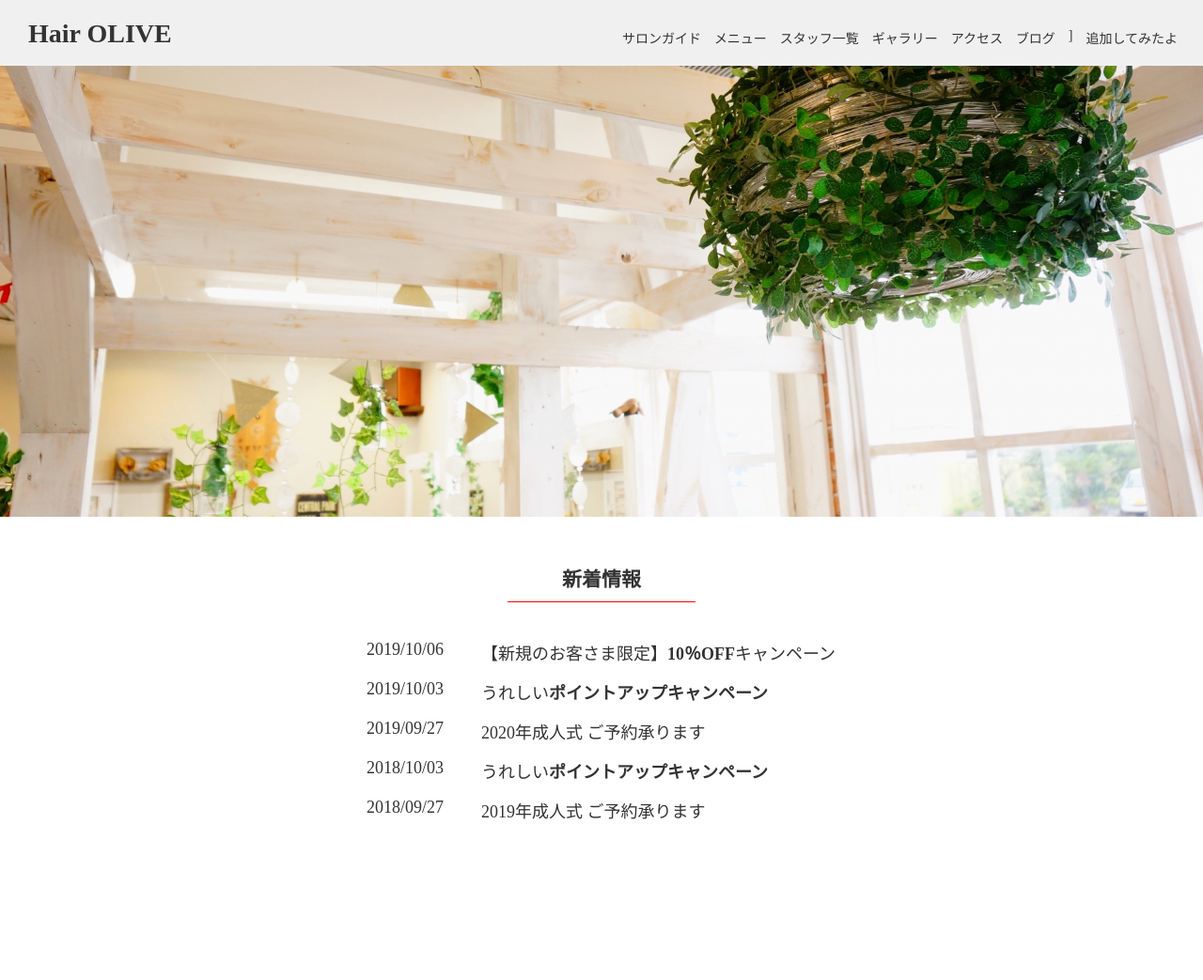
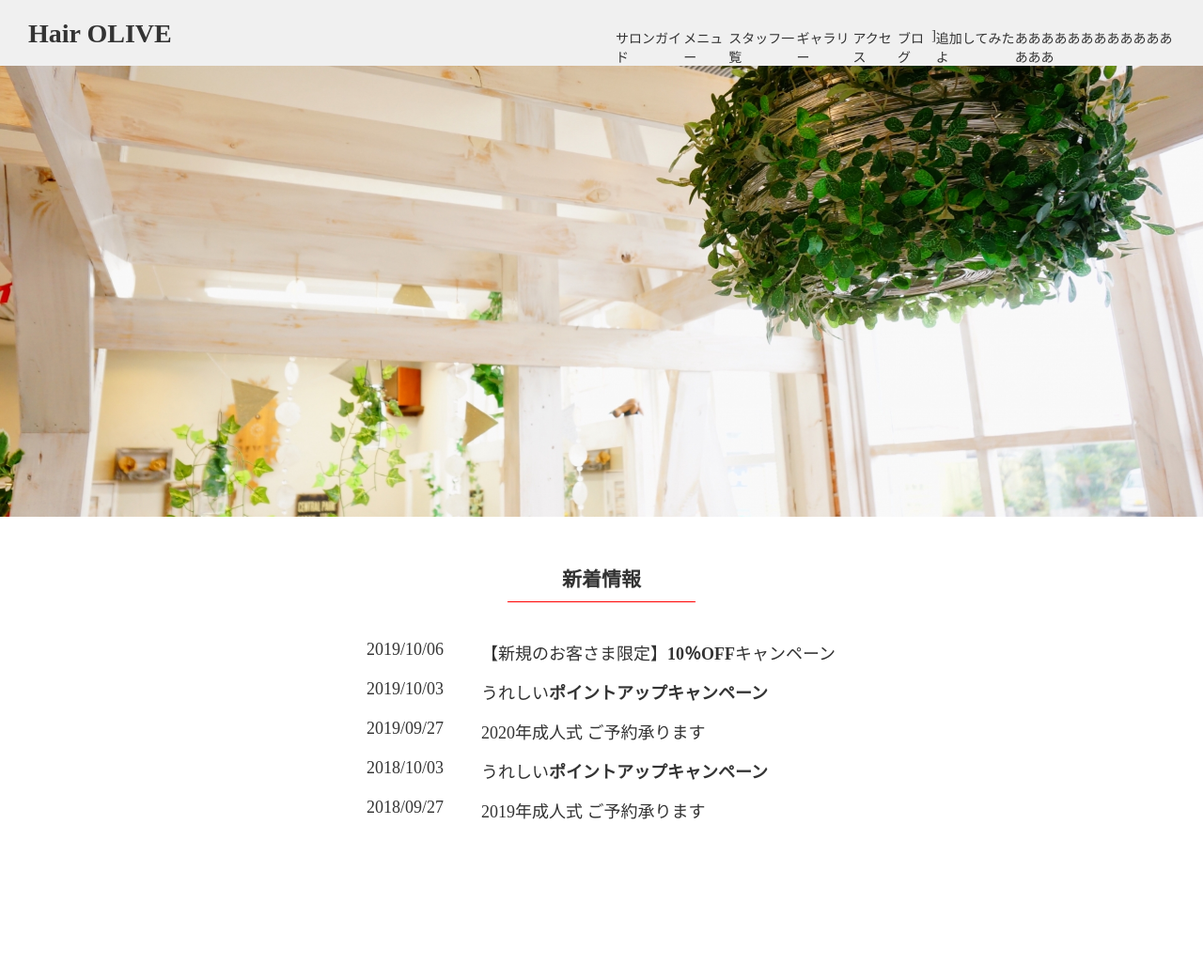
Before and after one commit to igachan-lakeel/Hair_OLIVE, a plain HTML site: page index.html in a window 1280 px wide. Shown: the top 1043 px of the page at 94% size. Drawn offline with Linux system fonts and the light colour scheme.

Commit message:
add リストの追加

```diff
--- a/index.html
+++ b/index.html
@@ -19,6 +19,7 @@
           <li>アクセス</li>
           <li>ブログ</li>]
           <li>追加してみたよ</li>
+          <li>あああああああああああああああ</li>
         </ul>
       </div>
     </header>
```
